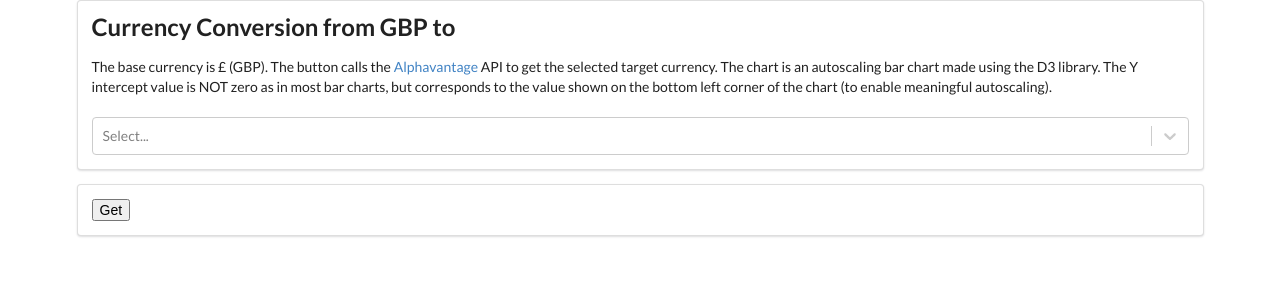
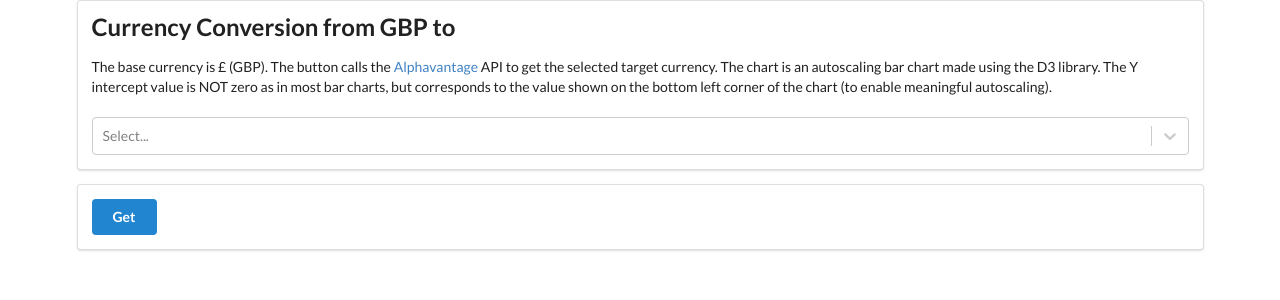
Before and after one commit to NTitmus/currencyChart, a React (Create React App) app: page / in a window 1280 px wide. Shown: the top 300 px of the page. Built offline with nearby package versions, Linux system fonts and the light colour scheme.

Commit message:
button styling

```diff
--- a/src/components/App.js
+++ b/src/components/App.js
@@ -98,7 +98,7 @@ const App = () => {
             <div className="ui segment">
             <BarChart2 data={tempList}/>
 
-            <button onClick={()=>onButtonClick()}>Get</button>
+            <button className="ui blue button" onClick={()=>onButtonClick()}>Get</button>
             </div>
         </div>
     );
```
